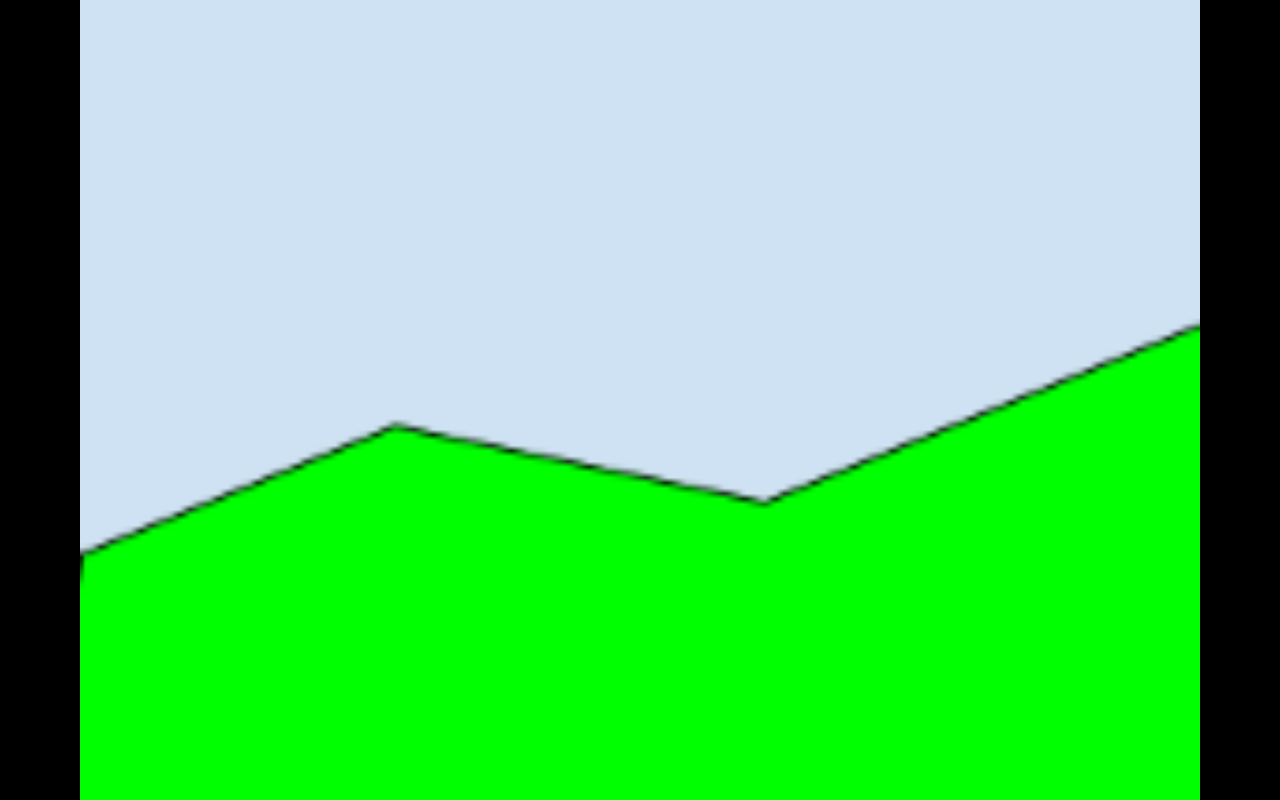
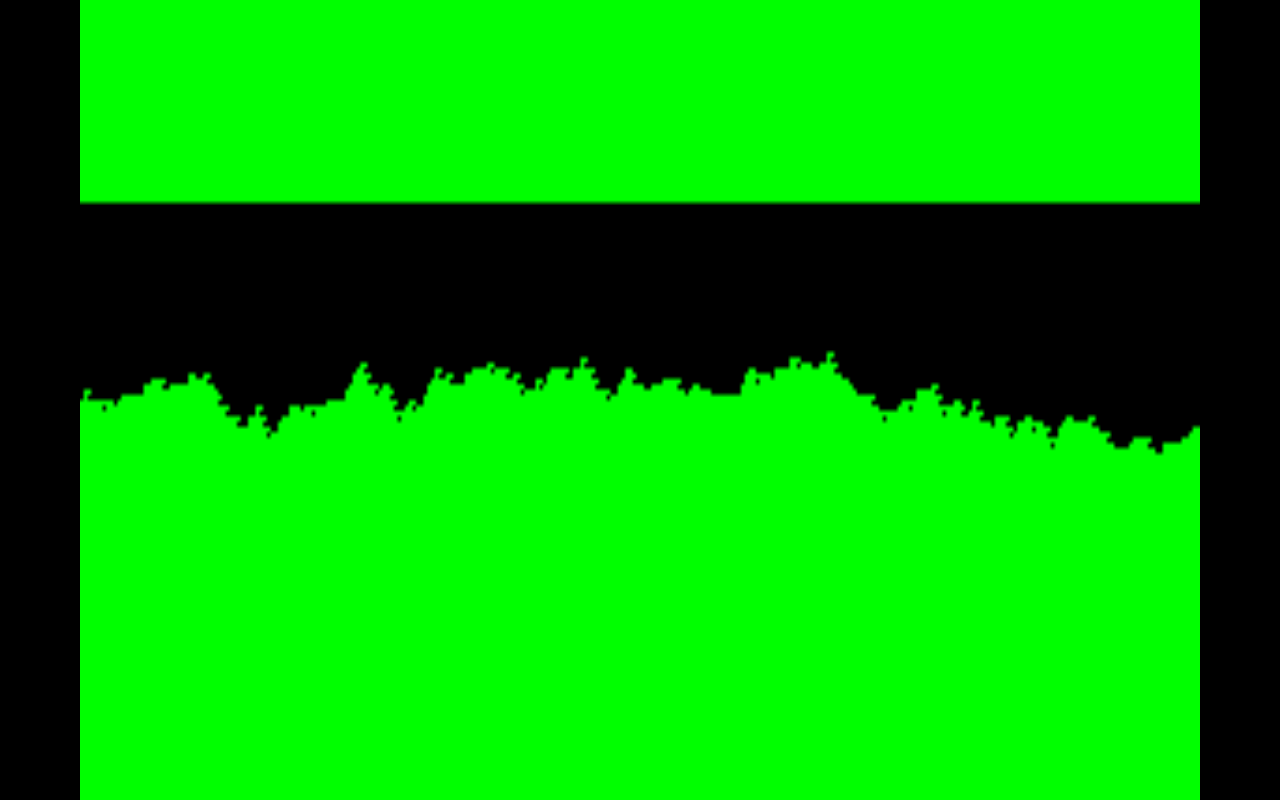
Before and after one commit to athdot/javascript-game, a plain HTML site: page levels/02/level.html in a window 1280 px wide. Drawn offline with Linux system fonts and the light colour scheme.

Commit message:
Update level.html

```diff
--- a/levels/02/level.html
+++ b/levels/02/level.html
@@ -7,7 +7,38 @@
 <div id="size" style="width: 700px; height: 500px; position:absolute; transform:translate(-50%,-50%); top:50%; left: 50%; ">
 <canvas id="canvas" style="position:absolute; height: 100%; width: 100%; cursor:none;"></canvas>
 </div>
+<canvas id="canvas" style="height: 500px; width: 700px; display:none;"></canvas>
 <script>
+    c = document.getElementById('canvas'),
+    ctx = c.getContext('2d');
+    var x = 0
+    var y = c.height/2;
+var widd = 0
+while(widd != c.width){
+    ctx.fillStyle = "rgba("+0+","+255+","+0+","+(255/255)+")";
+ctx.fillRect( x, y, 1, 1 );
+var ychan = Math.floor((Math.random() * 6) + 1);
+if(ychan == 1){
+var y=y+2
+}else if(ychan == 2){
+var y=y+1
+}else if(ychan == 3){
+var y=y-1
+}else if(ychan == 4){
+var y=y-2
+}else{
+var y=y
+}
+var hig = y
+while(hig != c.height){
+    ctx.fillStyle = "rgba("+0+","+255+","+0+","+(255/255)+")";
+ctx.fillRect( x, hig, 1, 1 );
+var hig = hig+1
+}
+var widd = widd+1
+var x=x+1
+}
+var loadurl = c.toDataURL();
 if(innerWidth > innerHeight){
 document.getElementById('size').style = 'height: ' + innerHeight +'px; width: 700px; position:absolute; transform:translate(-50%,-50%); top:50%; left: 50%;'
 document.getElementById('size').style.width = ((document.getElementById('size').style.height).substring(0,((document.getElementById('size').style.height).length)-2)*(7/5)+'px')
@@ -18,7 +49,7 @@
 var image = new Image(),
     canvas = document.getElementById('canvas'),
     ctx = canvas.getContext('2d');
-image.src = 'https://athdot.github.io/javascript-game/levels/02/level.png';
+image.src = loadurl;
 var wid = document.getElementById('canvas').width;
 var hig = document.getElementById('canvas').height;
 var imgx = wid
```
